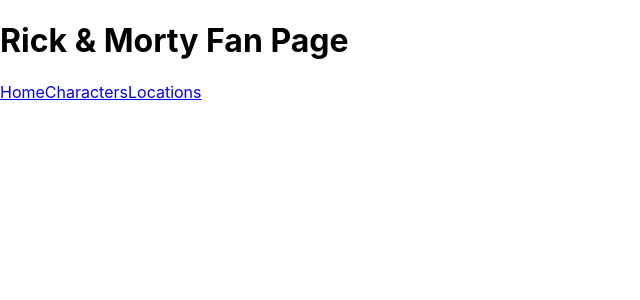
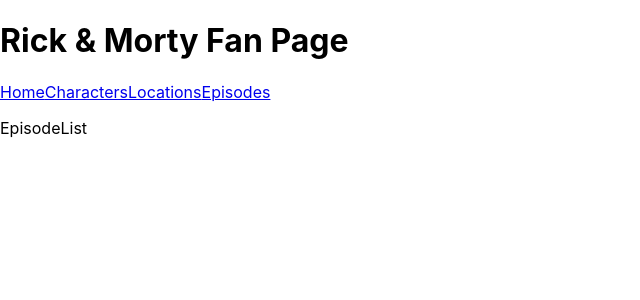
Before and after one commit to meganjeffcoat/rick-and-morty, a React (Create React App) app: page /episodes in a window 1280 px wide. Shown: the top 300 px of the page, without its empty margins (0-640 px from the left). Built offline with nearby package versions, Linux system fonts and the light colour scheme.

Commit message:
basic setup for episodes

```diff
--- a/src/App.js
+++ b/src/App.js
@@ -6,6 +6,7 @@
 import Navigation from './components/Navigation';
 import CharList from './components/CharList';
 import LocationsList from './components/LocationsList';
+import EpisodeList from './components/EpisodeList';
 
 
 
@@ -19,6 +20,7 @@
         <Route exact path='/' component={WelcomePage} />
         <Route path='/characters' component={CharList} />
         <Route path='/locations' component={LocationsList} />
+        <Route path='/episodes' component={EpisodeList} />
 
       </main>
     </div>
--- /dev/null
+++ b/src/components/EpisodeList.js
@@ -0,0 +1,8 @@
+import React, { useEffect, useState } from 'react';
+import axios from 'axios';
+
+export default function EpisodeList() {
+    return (
+        <p>EpisodeList</p>
+    )
+}
--- a/src/components/Navigation.js
+++ b/src/components/Navigation.js
@@ -7,6 +7,7 @@
             <Link to='/'>Home</Link>
             <Link to={'/characters'}>Characters</Link>
             <Link to={'/locations'}>Locations</Link>
+            <Link to={'/episodes'}>Episodes</Link>
         </div>
     )
 }
```
Also changed, not shown: src/components/EpisodeCard.js (added).
